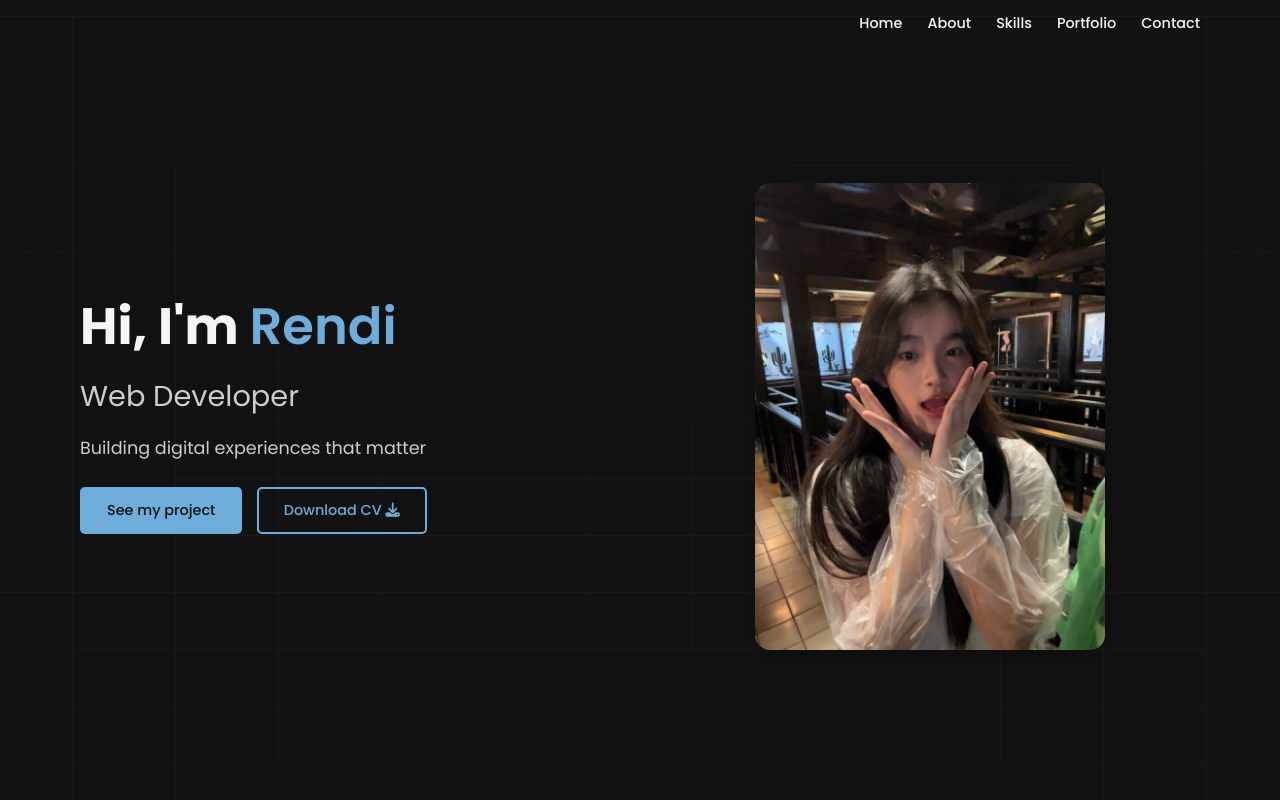
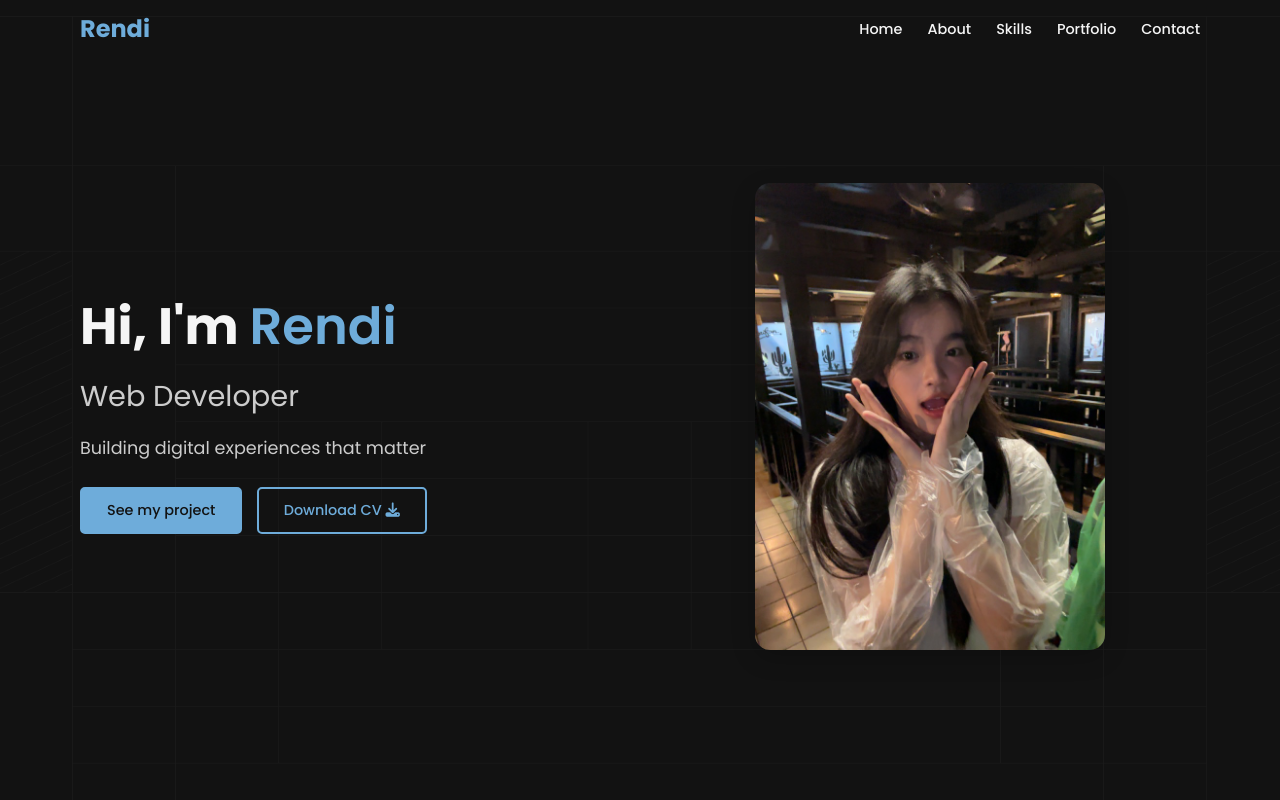
Before and after one commit to rendids/porto-v2, a plain HTML site: page index.html in a window 1280 px wide. Shown: the top 800 px of the page. Drawn offline with Linux system fonts and the light colour scheme.

Commit message:
Update index.html

```diff
--- a/index.html
+++ b/index.html
@@ -28,7 +28,7 @@
     <header class="header">
         <div class="container">
             <nav class="navbar">
-                <a href="#" class="logo"></a>
+                <a href="#" class="logo">Rendi</a>
                 <ul class="nav-menu">
                     <li class="nav-item"><a href="#home" class="nav-link">Home</a></li>
                     <li class="nav-item"><a href="#about" class="nav-link">About</a></li>
```
